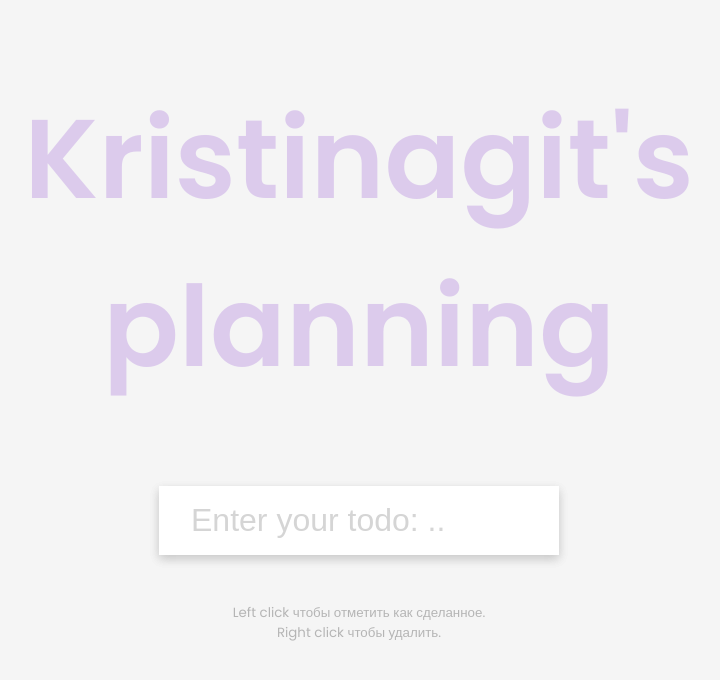
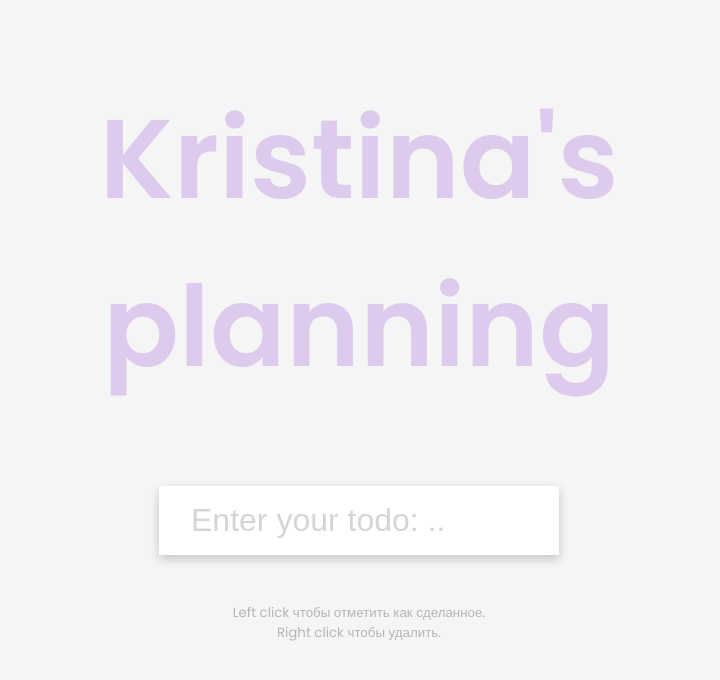
Before and after one commit to kristismertina/Kristina-s_planer, a plain HTML site: page index.html in a window 1280 px wide. Shown: the whole page, without its empty margins (281-1001 px from the left). Drawn offline with Linux system fonts and the light colour scheme.

Commit message:
Update index.html

```diff
--- a/index.html
+++ b/index.html
@@ -8,7 +8,7 @@
     <script src="./script.js" defer></script>
   </head>
   <body>
-    <h1>Kristinagit's <br />planning</h1>
+    <h1>Kristina's <br />planning</h1>
     <form id="form">
       <input
         type="text"
```
